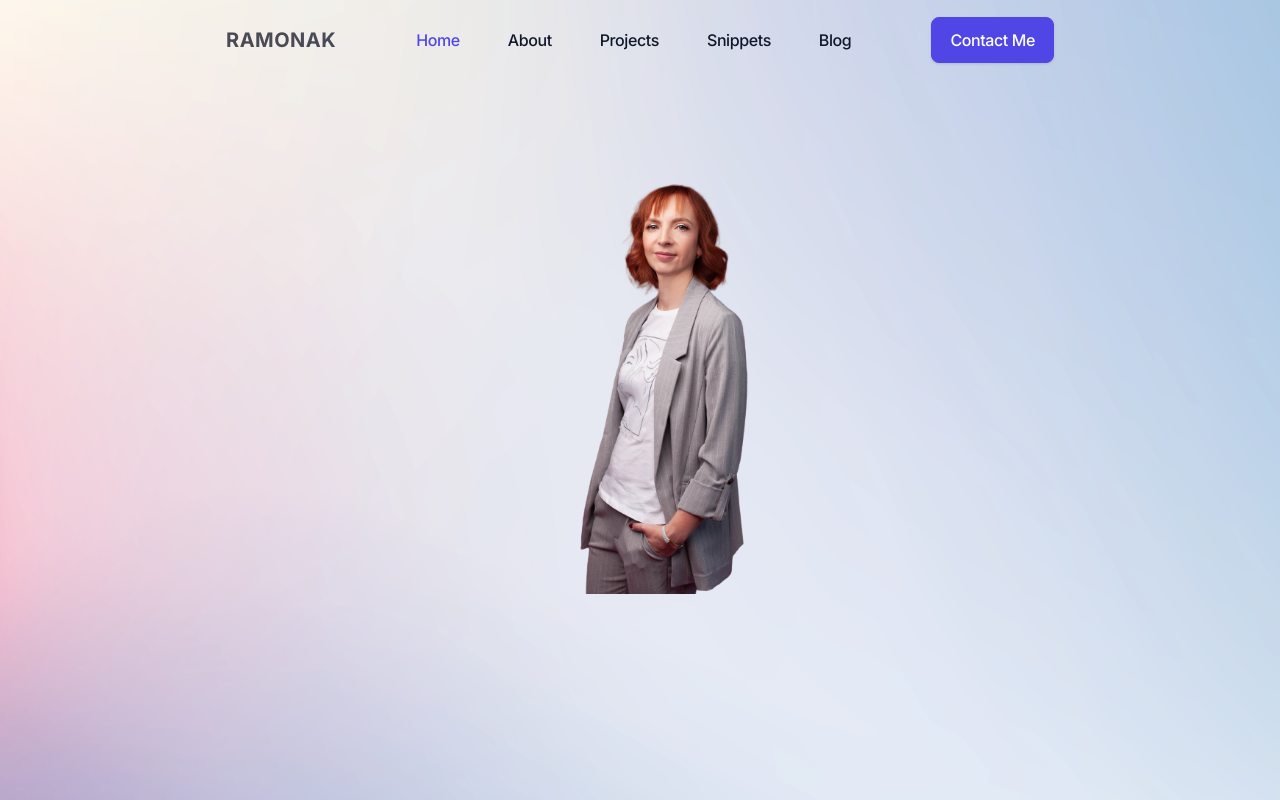
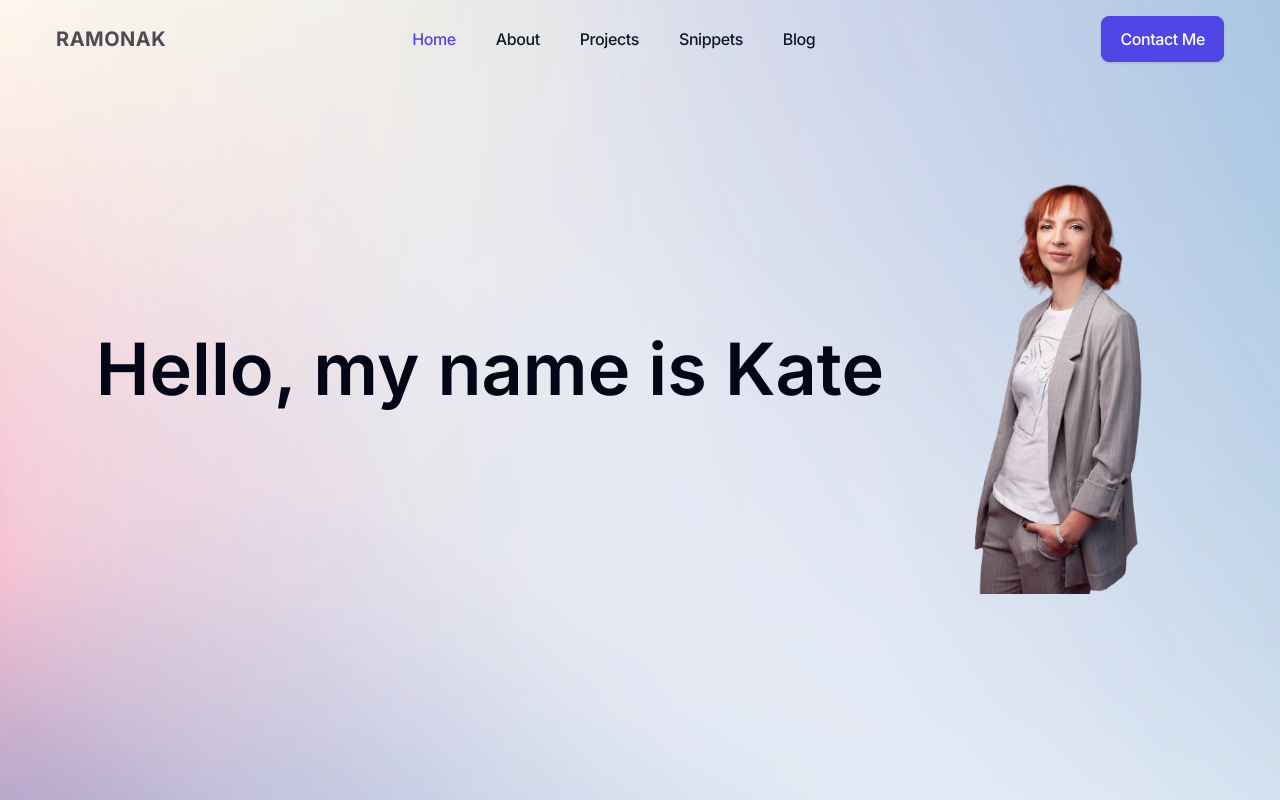
Before and after one commit to KaterinaLupacheva/ramonak.io, a Next.js app: page / in a window 1280 px wide. Built offline with nearby package versions, Linux system fonts and the light colour scheme.

Commit message:
Navbar refactored, and main title added

```diff
--- a/app/components/Navbar.tsx
+++ b/app/components/Navbar.tsx
@@ -27,18 +27,56 @@ export function Navbar() {
     regular: "text-slate-900",
   };
   return (
-    <aside className="mb-16 tracking-tight h-[80px] flex justify-start items-center">
-      <div className="sticky top-0">
-        <nav className="flex justify-start items-center">
-          <div className="mr-20">
+    // <aside className="mb-16 tracking-tight h-[80px] flex items-center w-screen">
+    //   <div className="sticky top-0">
+    //     <nav className="flex justify-between items-center">
+    //       <div className="mr-20">
+    //         <Link
+    //           href="/"
+    //           className="opacity-70 text-slate-950 text-xl font-bold font-['Inter'] uppercase tracking-wide"
+    //         >
+    //           ramonak
+    //         </Link>
+    //       </div>
+    //       <div className="justify-start items-center gap-12 flex">
+    //         {Object.entries(navItems).map(([path, { name }]) => {
+    //           const textColor =
+    //             path === pathname
+    //               ? colorVariants.isActive
+    //               : colorVariants.regular;
+    //           return (
+    //             <Link
+    //               key={path}
+    //               href={path}
+    //               className={`${textColor} text-base font-medium font-['Inter'] leading-normal`}
+    //             >
+    //               {name}
+    //             </Link>
+    //           );
+    //         })}
+    //       </div>
+    //       <Link
+    //         href="/contact"
+    //         className="px-[18px] py-[10px] bg-indigo-600 rounded-lg shadow border border-indigo-600 justify-center items-center gap-2 flex ml-20"
+    //       >
+    //         <div className="text-white text-base font-medium font-['Inter'] leading-normal">
+    //           Contact Me
+    //         </div>
+    //       </Link>
+    //     </nav>
+    //   </div>
+    // </aside>
+
+    <nav className="mb-16 tracking-tight h-[80px] sticky w-full top-0">
+      <div className="max-w-screen-xl flex items-center justify-between mx-auto p-4">
         <Link
           href="/"
-              className="opacity-70 text-slate-950 text-xl font-bold font-['Inter'] uppercase tracking-wide"
+          className="opacity-70 text-slate-950 text-xl font-bold font-['Inter'] uppercase tracking-wide mr-10"
         >
           ramonak
         </Link>
-          </div>
-          <div className="justify-start items-center gap-12 flex">
+
+        <div className="items-center justify-between flex w-auto space-x-10">
           {Object.entries(navItems).map(([path, { name }]) => {
             const textColor =
               path === pathname
@@ -63,8 +101,7 @@ export function Navbar() {
             Contact Me
           </div>
         </Link>
+      </div>
     </nav>
-      </div>
-    </aside>
   );
 }
--- a/app/page.tsx
+++ b/app/page.tsx
@@ -3,16 +3,18 @@ import { Navbar } from "./components/Navbar";
 
 export default function Home() {
   return (
-    <div className="relative h-screen flex flex-col items-center">
+    <div className="relative h-screen flex flex-col items-center px-10">
       <Image alt="background image" src="/Background.png" fill />
       <Navbar />
-      <div className="flex">
+      <div className="flex z-10 items-center">
+        <p className="text-slate-950 text-7xl text-center font-semibold leading-normal">
+          Hello, my name is Kate
+        </p>
         <Image
           alt="kate background image"
           src="/kate.png"
           width={300}
           height={400}
-          style={{ zIndex: 1 }}
         />
       </div>
     </div>
```
Lines whose indentation alone changed are shown as unchanged.
